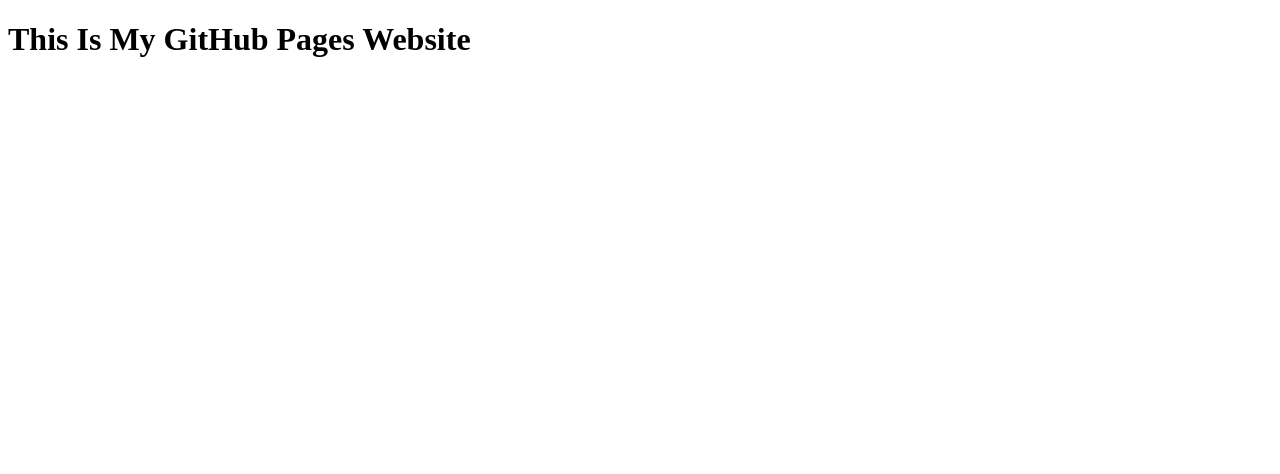
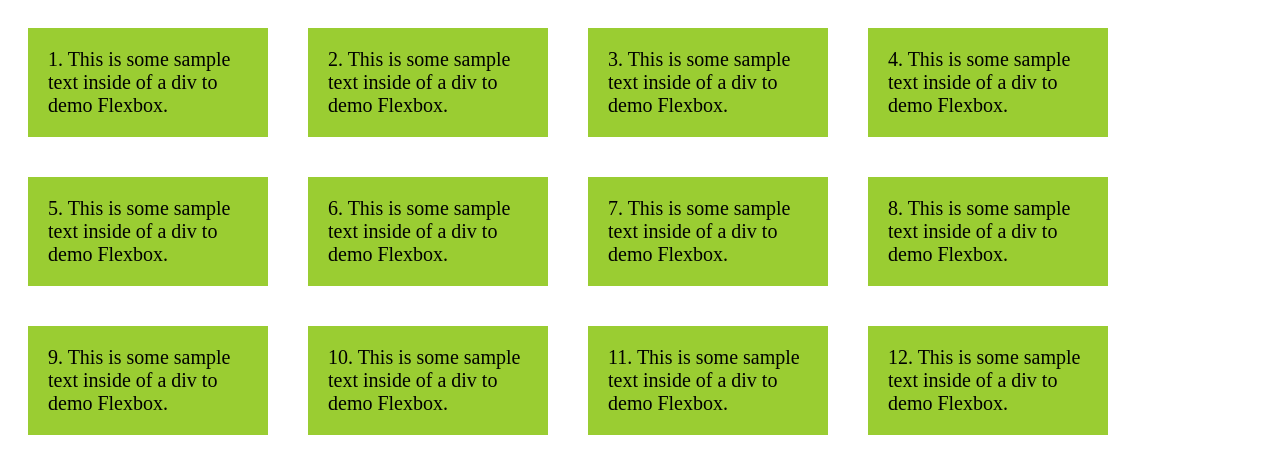
Before and after one commit to musty78964/musty78964, a plain HTML site: page index.html in a window 1280 px wide. Drawn offline with Linux system fonts and the light colour scheme.

Commit message:
Change with flexbox.html

```diff
--- a/index.html
+++ b/index.html
@@ -1,9 +1,37 @@
 <!DOCTYPE html>
 <html lang="en">
     <head>
-        <title>My Web Page!</title>
+        <title>Hello!</title>
+        <style>
+            #container {
+                display: flex;
+                flex-wrap: wrap;
+            }
+
+            #container > div {
+                background-color: yellowgreen;
+                font-size: 20px;
+                margin: 20px;
+                padding: 20px;
+                width: 200px;
+
+            }
+        </style>
     </head>
     <body>
-        <h1>This Is My GitHub Pages Website</h1>
+        <div id="container" >
+            <div>1. This is some sample text inside of a div to demo Flexbox.</div>
+            <div>2. This is some sample text inside of a div to demo Flexbox.</div>
+            <div>3. This is some sample text inside of a div to demo Flexbox.</div>
+            <div>4. This is some sample text inside of a div to demo Flexbox.</div>
+            <div>5. This is some sample text inside of a div to demo Flexbox.</div>
+            <div>6. This is some sample text inside of a div to demo Flexbox.</div>
+            <div>7. This is some sample text inside of a div to demo Flexbox.</div>
+            <div>8. This is some sample text inside of a div to demo Flexbox.</div>
+            <div>9. This is some sample text inside of a div to demo Flexbox.</div>
+            <div>10. This is some sample text inside of a div to demo Flexbox.</div>
+            <div>11. This is some sample text inside of a div to demo Flexbox.</div>
+            <div>12. This is some sample text inside of a div to demo Flexbox.</div>
+        </div>
     </body>
 </html>
```
